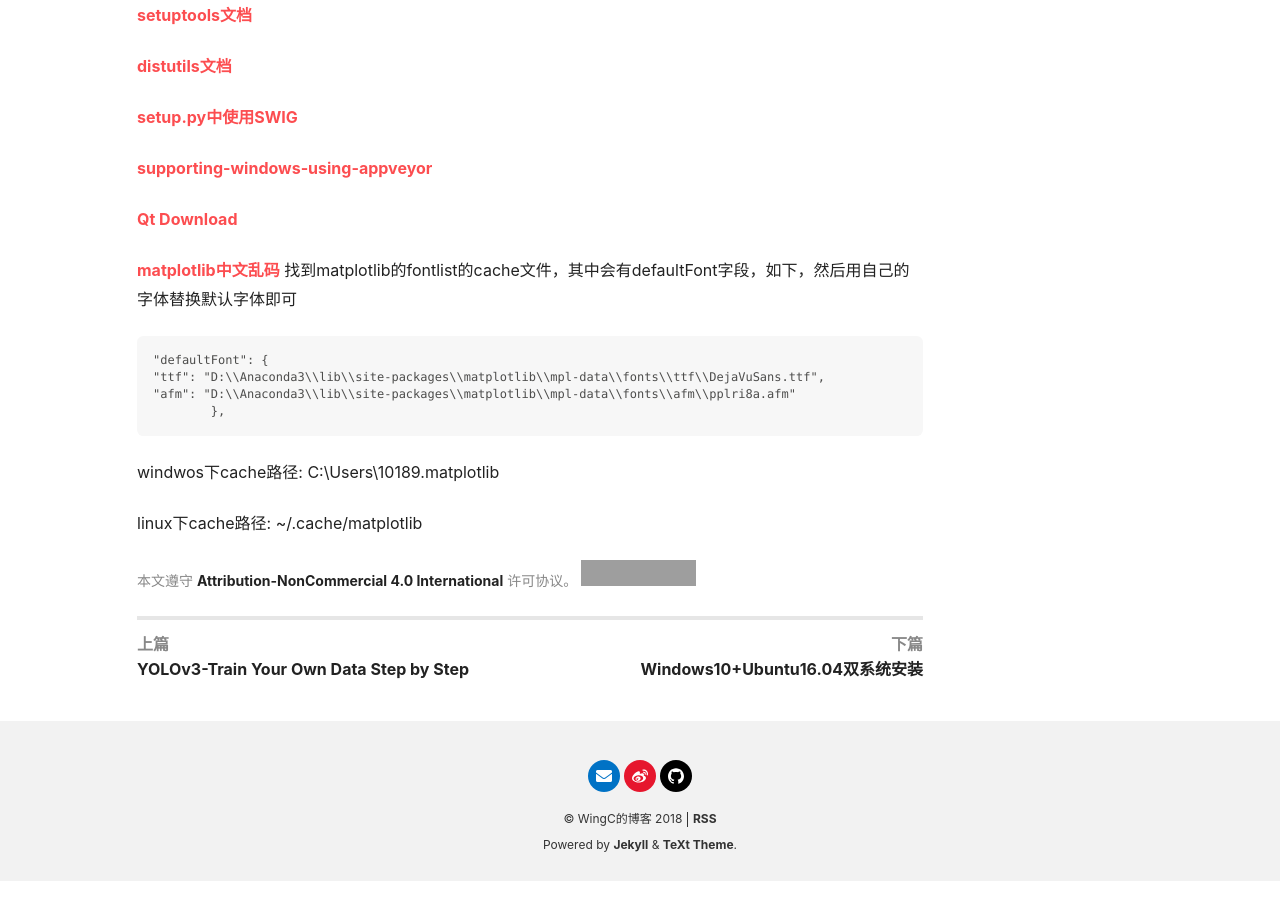
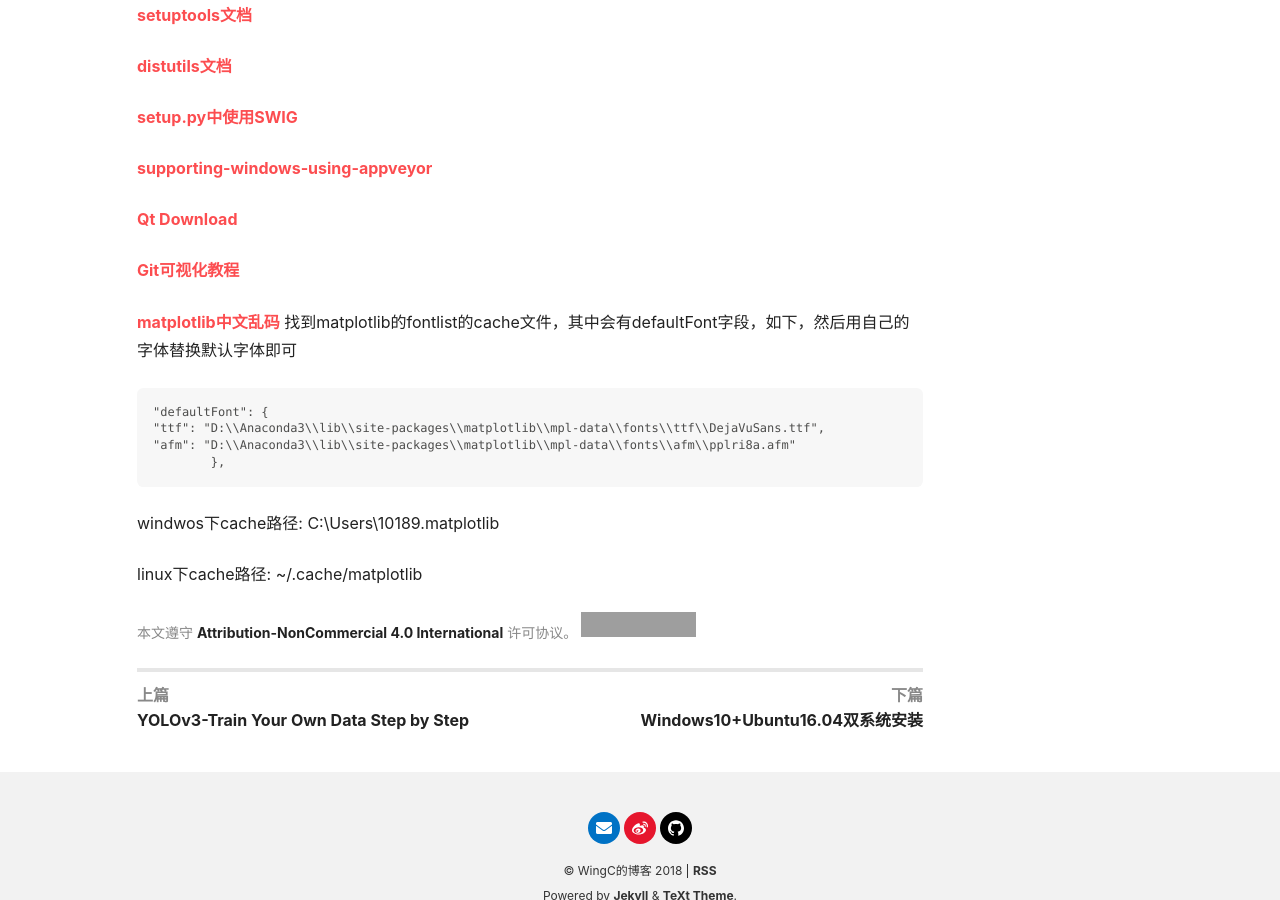
Before and after one commit to WingsGo/WingsGo.github.io, a Jekyll site: the page built from _posts/2018-10-29-memo.md, in a window 1280 px wide and 900 px high, scrolled down 990 px. Built offline with Jekyll 4.4.1, drawn with Linux system fonts in a browser that asks for light colours; nearby versions of some CDN libraries; comment, search, counter and statistics services are not loaded; grey boxes are pictures that could not be loaded.

Commit message:
add git visualize tutorial

```diff
--- a/_posts/2018-10-29-memo.md
+++ b/_posts/2018-10-29-memo.md
@@ -46,6 +46,8 @@ tags:
 
 [Qt Download](http://download.qt.io/archive/qt/)
 
+[Git可视化教程](https://learngitbranching.js.org/)
+
 [matplotlib中文乱码](https://www.zhihu.com/question/25404709/answer/309784195)
 找到matplotlib的fontlist的cache文件，其中会有defaultFont字段，如下，然后用自己的字体替换默认字体即可
 
```
